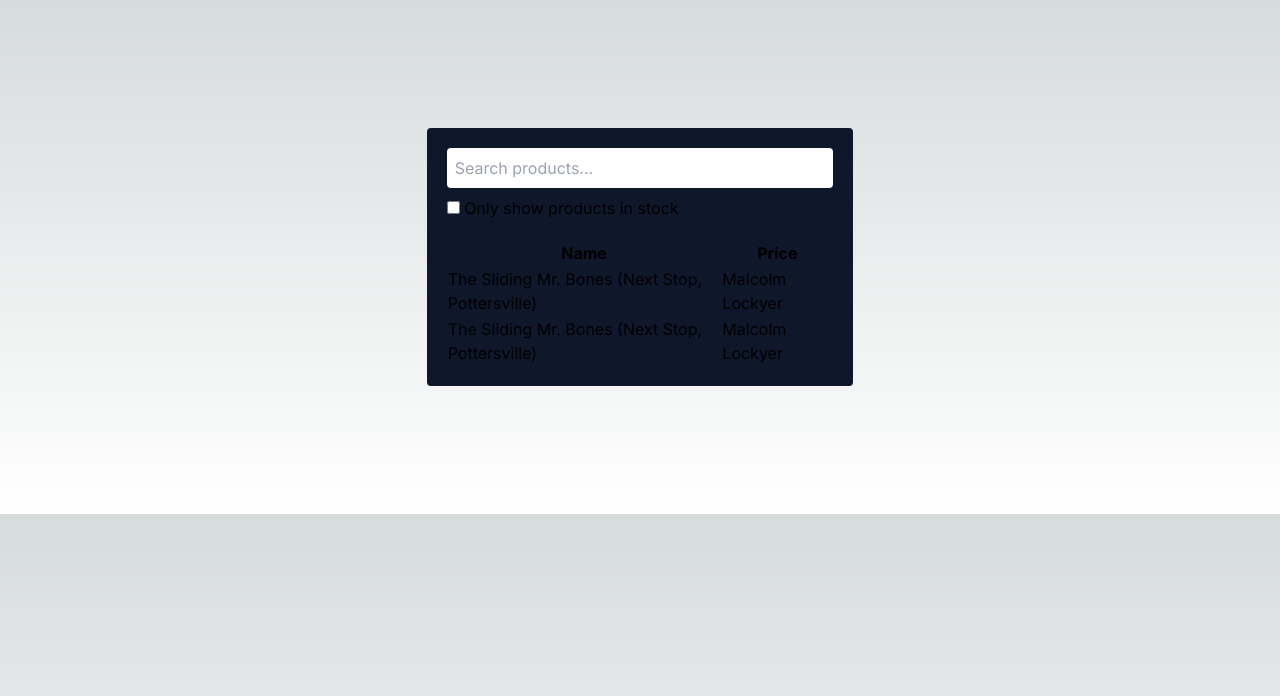
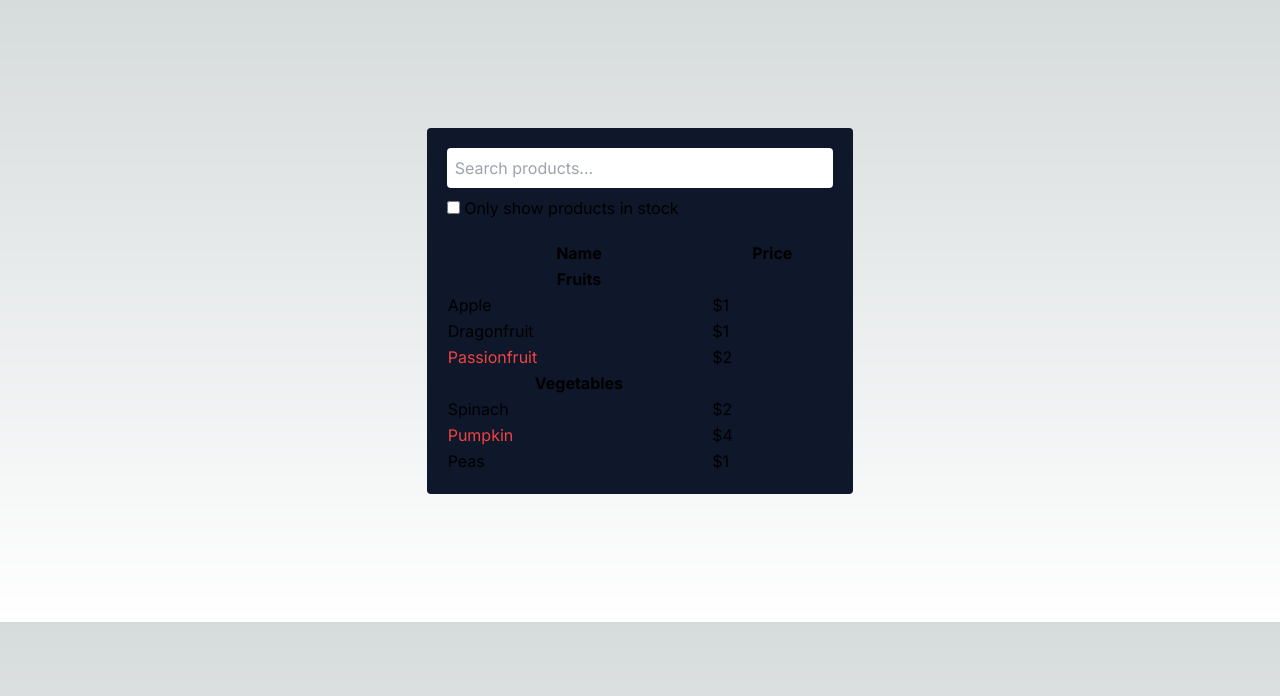
Before and after one commit to ahadsenja/thinking-in-react-next, a Next.js app: page / in a window 1280 px wide. Shown: the top 696 px of the page. Built offline with nearby package versions, Linux system fonts and the light colour scheme.

Commit message:
chore: add product table category and data row

```diff
--- a/src/app/components/Product/ProductTable.tsx
+++ b/src/app/components/Product/ProductTable.tsx
@@ -1,9 +1,28 @@
 import React from 'react'
+import ProductCategoryRow from './ProductCategoryRow';
+import ProductRow from './ProductRow';
 
-export default function ProductTable() {
+export default function ProductTable({ products }: { products: any[] }) {
+  const rows: any[] = [];
+  let lastCategory: any = null;
+
+  products.forEach((product) => {
+    if (product.category !== lastCategory) {
+      rows.push(
+        <ProductCategoryRow category={product.category} key={product.category} />
+      );
+    }
+
+    rows.push(
+      <ProductRow product={product} key={product.name} />
+    )
+
+    lastCategory = product.category;
+  })
+
   return (
     <>
-      <table className='table-auto'>
+      <table className='table w-full'>
         <thead>
           <tr>
             <th>Name</th>
@@ -11,14 +30,7 @@ export default function ProductTable() {
           </tr>
         </thead>
         <tbody>
-          <tr>
-            <td>The Sliding Mr. Bones (Next Stop, Pottersville)</td>
-            <td>Malcolm Lockyer</td>
-          </tr>
-          <tr>
-            <td>The Sliding Mr. Bones (Next Stop, Pottersville)</td>
-            <td>Malcolm Lockyer</td>
-          </tr>
+          { rows }
         </tbody>
       </table>
     </>
```
